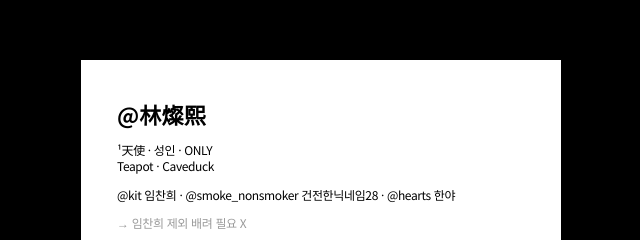
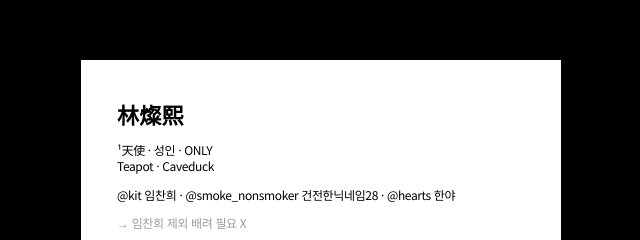
Before and after one commit to luvme11/lovenotice, a plain HTML site: page index.html in a window 1280 px wide. Shown: the part 194-434 px from the top of the page, 319-959 px from the left. Drawn offline with Linux system fonts and the light colour scheme.

Commit message:
Update index.html

```diff
--- a/index.html
+++ b/index.html
@@ -50,7 +50,7 @@
 </head>
 <body>
 <main class="card">
-  <h1 class="title">@林燦熙</h1>
+  <h1 class="title">林燦熙</h1>
   <p class="line">¹天使 · 성인 · ONLY
 Teapot · Caveduck</p>
   <p class="line">@kit 임찬희 · @smoke_nonsmoker 건전한닉네임28 · @hearts 한야</p>
```
